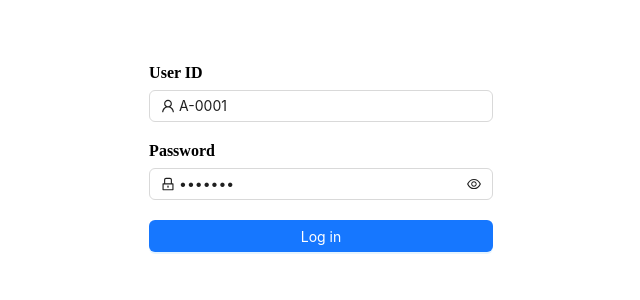
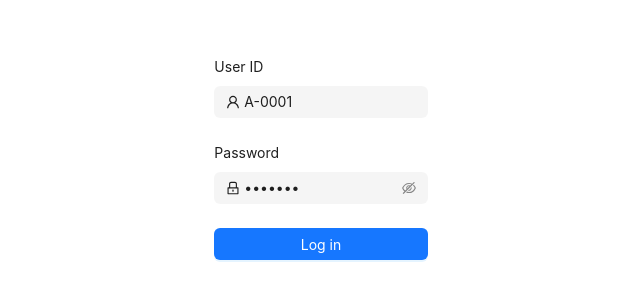
Before and after one commit to SM-Noushan/ph-university-management-client, a React (Vite) app: page /login in a window 1280 px wide. Shown: the part 242-542 px from the top of the page, without its empty margins (319-959 px from the left). Built offline with nearby package versions, Linux system fonts and the light colour scheme.

Commit message:
update: forms (merged hook form with antd form) + css

```diff
--- a/src/components/form/PHForm.tsx
+++ b/src/components/form/PHForm.tsx
@@ -1,4 +1,5 @@
 import React from "react";
+import { Form } from "antd";
 import {
   FieldValues,
   FormProvider,
@@ -22,7 +23,16 @@ export const PHForm = ({ onSubmit, children, defaultValues }: TFormProps) => {
 
   return (
     <FormProvider {...methods}>
-      <form onSubmit={methods.handleSubmit(onSubmit)}>{children}</form>
+      <Form
+        initialValues={defaultValues || {}}
+        onFinish={methods.handleSubmit(onSubmit)}
+        layout="vertical"
+        variant={"filled"}
+        requiredMark={"optional"}
+        style={{ width: "100%" }}
+      >
+        {children}
+      </Form>
     </FormProvider>
   );
 };
--- a/src/components/form/PHInput.tsx
+++ b/src/components/form/PHInput.tsx
@@ -1,76 +1,86 @@
-import { Input } from "antd";
-import React, { useState } from "react";
-import { Controller, useFormContext } from "react-hook-form";
-import { EyeOutlined, EyeInvisibleOutlined } from "@ant-design/icons";
+import React from "react";
+import { Form, Input, Select } from "antd";
+import { Controller } from "react-hook-form";
+
+type TSelectOptions = {
+  value: string;
+  label: string;
+  disabled?: boolean;
+};
 
 type TInputProps = {
   type: string;
   name: string;
   label?: string;
-  validationRules?: object;
+  placeholder?: string;
+  validationRules?: object[];
   prefix?: React.ReactNode;
+  selectOptions?: TSelectOptions[];
 };
+
+const { Option } = Select;
 
 export const PHInput = ({
   type,
   name,
   label,
+  placeholder,
   prefix,
   validationRules,
+  selectOptions,
 }: TInputProps) => {
-  const {
-    formState: { errors },
-  } = useFormContext();
-  const [isPasswordVisible, setPasswordVisible] = useState(false);
-
-  const isPasswordField = /password/i.test(name);
-
+  const inputProps = {
+    name,
+    prefix,
+    placeholder,
+  };
   return (
-    <div style={{ marginBottom: "20px" }}>
-      {label && (
-        <label
-          htmlFor={name}
-          style={{
-            color: errors[name] ? "red" : "black",
-            fontWeight: 600,
-          }}
-        >
-          {label}
-        </label>
-      )}
+    <div>
       <Controller
         name={name}
-        rules={validationRules}
         render={({ field }) => (
-          <Input
-            {...field}
-            type={isPasswordField ? (isPasswordVisible ? "text" : type) : type}
-            id={name}
-            status={errors[name] ? "error" : undefined}
-            prefix={prefix}
-            style={{ marginTop: "8px" }}
-            suffix={
-              isPasswordField &&
-              (isPasswordVisible ? (
-                <EyeInvisibleOutlined
-                  onClick={() => setPasswordVisible(false)}
-                  style={{ cursor: "pointer" }}
-                />
-              ) : (
-                <EyeOutlined
-                  onClick={() => setPasswordVisible(true)}
-                  style={{ cursor: "pointer" }}
-                />
-              ))
-            }
-          />
+          <>
+            <Form.Item
+              name={name}
+              rules={validationRules || [{}]}
+              label={label}
+            >
+              {type === "password" ? (
+                <Input.Password {...field} {...inputProps} />
+              ) : type === "text" ? (
+                <Input {...field} {...inputProps} />
+              ) : type === "select" ? (
+                <Select {...field} placeholder={placeholder}>
+                  {selectOptions?.map((option) => (
+                    <Option key={option.value} value={option.value}>
+                      {option.label}
+                    </Option>
+                  ))}
+                </Select>
+              ) : null}
+            </Form.Item>
+          </>
         )}
       />
-      {errors[name] && (
-        <p style={{ color: "red", fontSize: "12px", marginTop: "5px" }}>
-          {errors[name]?.message as string}
-        </p>
-      )}
     </div>
   );
 };
+
+{
+  /* <Form.Item
+name="gender"
+label="Gender"
+rules={[
+  {
+    required: true,
+    message: 'Please select gender!',
+  },
+]}
+>
+<Select placeholder="select your gender">
+  <Option value="male">Male</Option>
+  <Option value="female">Female</Option>
+  <Option value="other">Other</Option>
+</Select>
+</Form.Item> */
+}
--- a/src/components/layout/MainLayout.tsx
+++ b/src/components/layout/MainLayout.tsx
@@ -43,10 +43,12 @@ const MainLayout: React.FC = () => {
             onClick={() => setCollapsed(!collapsed)}
             style={{
               display: showTrigger ? "block" : "none",
+              marginLeft: collapsed ? "0" : "10.5rem",
               fontSize: "16px",
               width: 32,
               height: 32,
               backgroundColor: "#001529",
+              zIndex: 99,
             }}
           />
           <Button variant="filled" ghost onClick={handleLogOut}>
@@ -58,13 +60,14 @@ const MainLayout: React.FC = () => {
           <div
             style={{
               padding: 24,
-              minHeight: "100%",
+              height: "100%",
+              overflowY: "auto",
             }}
           >
             <Outlet />
           </div>
         </Content>
-        <Footer style={{ textAlign: "center" }}>
+        <Footer style={{ textAlign: "center", paddingTop: 0 }}>
           Copyright ©{new Date().getFullYear()} By SM Nowshan
         </Footer>
       </Layout>
--- a/src/components/layout/Sidebar.tsx
+++ b/src/components/layout/Sidebar.tsx
@@ -58,7 +58,13 @@ const Sidebar: React.FC<SidebarProps> = ({
         setCollapsed(collapsed);
       }}
       zeroWidthTriggerStyle={{ top: "64px", position: "absolute", zIndex: 1 }}
-      style={{ overflowY: "auto", scrollbarWidth: "none" }}
+      style={{
+        overflowY: "auto",
+        scrollbarWidth: "none",
+        position: showTrigger ? "absolute" : "initial",
+        height: "100vh",
+        zIndex: 1,
+      }}
     >
       <h1
         style={{
--- a/src/pages/Login.tsx
+++ b/src/pages/Login.tsx
@@ -1,6 +1,6 @@
 import React from "react";
 import { toast } from "sonner";
-import { Button, Flex } from "antd";
+import { Button, Col, Flex } from "antd";
 import { verifyToken } from "../utils";
 import { useAppDispatch } from "../app/hooks";
 import { useNavigate } from "react-router-dom";
@@ -31,6 +31,7 @@ const Login: React.FC = () => {
   };
   return (
     <Flex align="center" justify="center" style={{ height: "100vh" }}>
+      <Col span={4}>
         <PHForm
           onSubmit={onSubmit}
           defaultValues={{ id: "A-0001", password: "admin12" }}
@@ -40,20 +41,32 @@ const Login: React.FC = () => {
             name="id"
             label="User ID"
             prefix={<UserOutlined />}
-          validationRules={{
-            required: "Username is required",
-            minLength: { value: 4, message: "Must be at least 4 characters" },
-          }}
+            validationRules={[
+              {
+                required: true,
+                message: "UserID is required",
+              },
+              {
+                min: 4,
+                message: "Must be at least 4 characters",
+              },
+            ]}
           />
           <PHInput
             type="password"
             name="password"
             label="Password"
             prefix={<LockOutlined />}
-          validationRules={{
-            required: "Password is required",
-            minLength: { value: 6, message: "Must be at least 6 characters" },
-          }}
+            validationRules={[
+              {
+                required: true,
+                message: "Password is required",
+              },
+              {
+                min: 6,
+                message: "Must be at least 6 characters",
+              },
+            ]}
           />
 
           <Button block type="primary" htmlType="submit" disabled={isLoading}>
@@ -65,6 +78,7 @@ const Login: React.FC = () => {
             </Flex>
           )}
         </PHForm>
+      </Col>
     </Flex>
   );
 };
--- a/src/pages/admin/academicManagement/academicSemester/CreateAcademicSemester.tsx
+++ b/src/pages/admin/academicManagement/academicSemester/CreateAcademicSemester.tsx
@@ -1,25 +1,64 @@
-import { Button } from "antd";
+import { Button, Col, Flex, Row } from "antd";
+import { FieldValues, SubmitHandler } from "react-hook-form";
 import { PHForm, PHInput } from "../../../../components/form";
 
+const semesterNameOptions = [
+  {
+    value: "Autumn",
+    label: "Autumn",
+  },
+  {
+    value: "Summer",
+    label: "Summer",
+  },
+  {
+    value: "Fall",
+    label: "Fall",
+  },
+];
+
+const semesterCode = {
+  Autumn: "01",
+  Summer: "02",
+  Fall: "03",
+};
+
 const CreateAcademicSemester = () => {
-  const onSubmit = async (values: unknown) => {
-    console.log("Received values of form: ", values);
+  const onSubmit: SubmitHandler<FieldValues> = async (data) => {
+    const selectedSemester = data["name"] as keyof typeof semesterCode;
+    const semesterData = {
+      name: selectedSemester,
+      code: semesterCode[selectedSemester],
+    };
+    console.log("Received values of form: ", semesterData);
   };
   return (
+    <Flex  justify="center" style={{ height: "100%" }}>
+      <Col span={6}>
         <PHForm
           onSubmit={onSubmit}
-      // defaultValues={{ id: "A-0001", password: "admin12" }}
+          // defaultValues={}
         >
           <PHInput
+            type="select"
+            name="name"
+            label="Semester Name"
+            placeholder="Select semester"
+            validationRules={[
+              {
+                required: true,
+                message: "Please select semester name",
+              },
+            ]}
+            selectOptions={semesterNameOptions}
+            // prefix={<UserOutlined />}
+          />
+          {/* <PHInput
           type="text"
           name="id"
           label="User ID"
           // prefix={<UserOutlined />}
-        validationRules={{
-          required: "Username is required",
-          minLength: { value: 4, message: "Must be at least 4 characters" },
-        }}
-      />
+        /> */}
           <Button block type="primary" htmlType="submit">
             Submit
           </Button>
@@ -29,6 +68,8 @@ const CreateAcademicSemester = () => {
         </Flex>
       )} */}
         </PHForm>
+      </Col>
+    </Flex>
   );
 };
 
```
Lines whose indentation alone changed are shown as unchanged.
